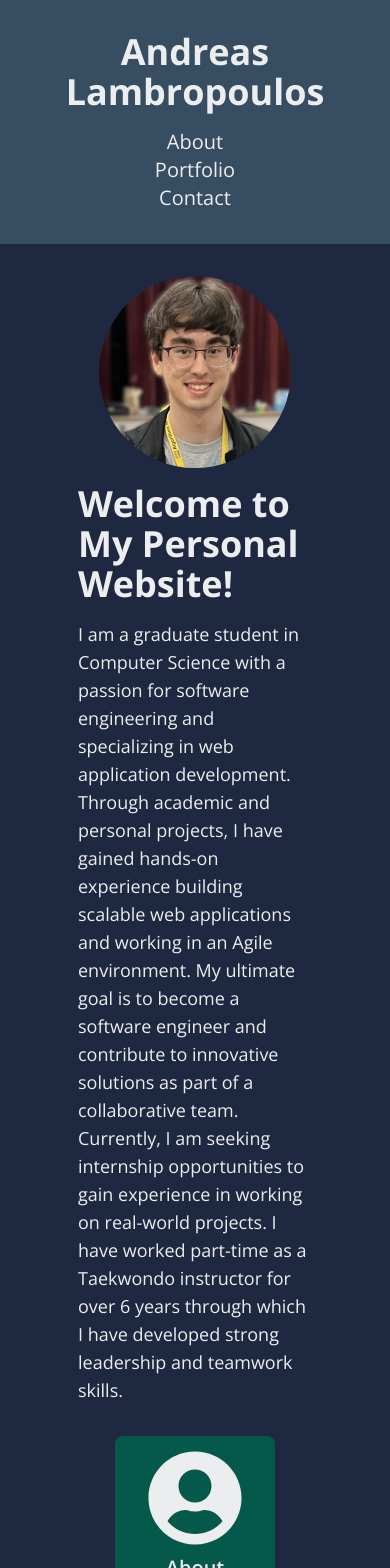
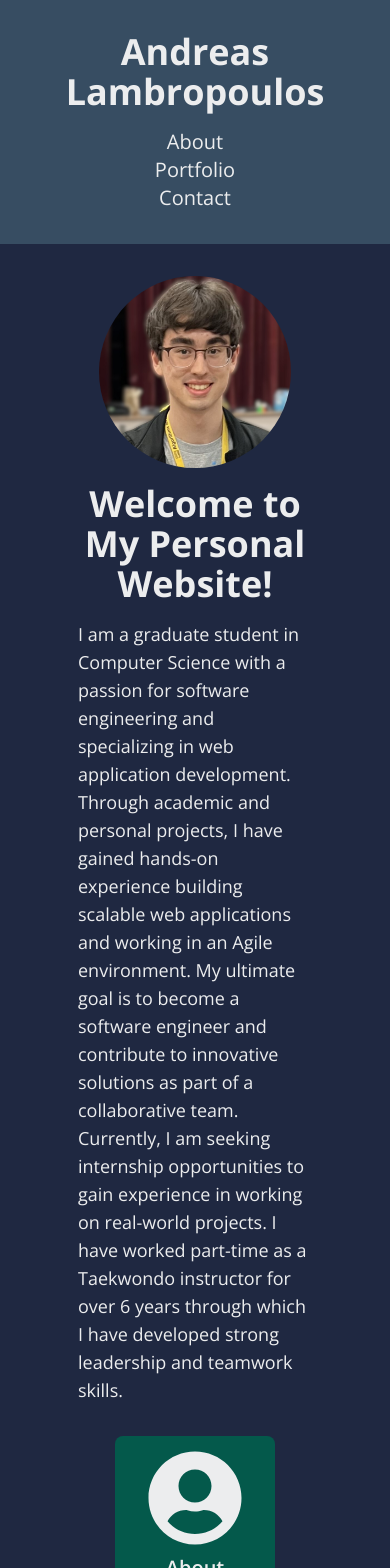
Before and after one commit to andlamb2002/portfolio, a React (Vite) app: page / in a window 390 px wide. Shown: the top 1568 px of the page. Built offline with nearby package versions, Linux system fonts and the light colour scheme.

Commit message:
slight fix to responsive homepage

```diff
--- a/src/Pages/Home.jsx
+++ b/src/Pages/Home.jsx
@@ -12,9 +12,9 @@ function Home() {
                     <img src={homeIntro.img} alt="Headshot" className="w-full h-full object-cover" />
                 </div>
 
-                <div className="text-left md:ml-8">
-                    <h1 className="text-4xl font-bold mt-4 md:mt-0">{homeIntro.greeting}</h1>
-                    <p className="text-lg mt-4">
+                <div className="md:ml-8">
+                    <h1 className="text-4xl font-bold mt-4 md:mt-0 text-center md:text-left">{homeIntro.greeting}</h1>
+                    <p className="text-lg text-left mt-4">
                         {homeIntro.intro}
                     </p>
                 </div>
```
